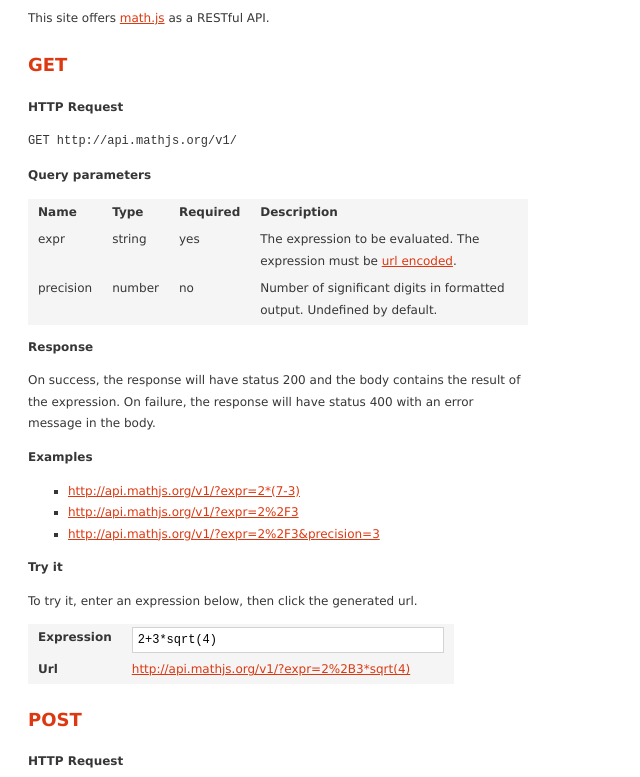
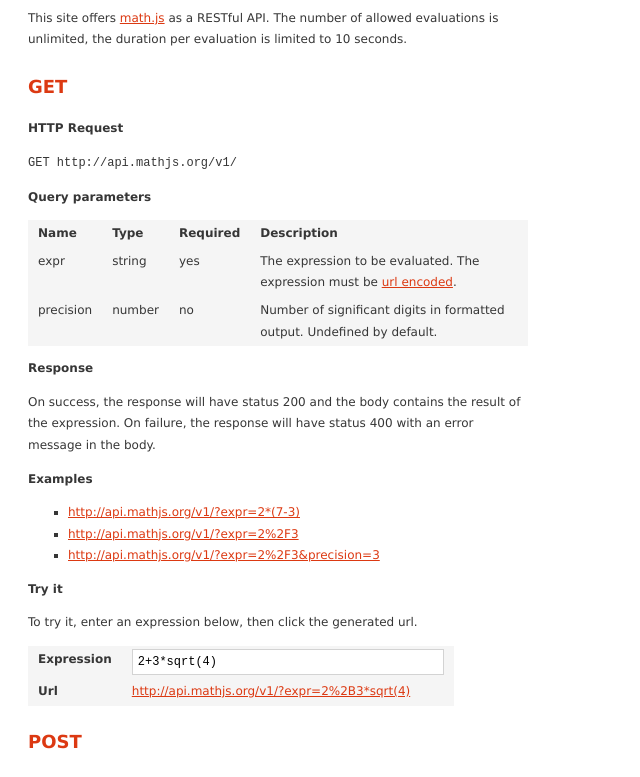
Before and after one commit to thinkthroughmath/mathjs-rest, a website: page public/index.html in a window 1280 px wide. Shown: the part 207-984 px from the top of the page, without its empty margins (0-640 px from the left). Drawn offline with nearby package versions, Linux system fonts and the light colour scheme.

Commit message:
Readme updated

```diff
--- a/public/index.html
+++ b/public/index.html
@@ -15,6 +15,8 @@
 
 <p>
   This site offers <a href="http://mathjs.org">math.js</a> as a RESTful API.
+  The number of allowed evaluations is unlimited,
+  the duration per evaluation is limited to 10 seconds.
 </p>
 
 <h2>GET</h2>
```
Also changed, not shown: README.md.
